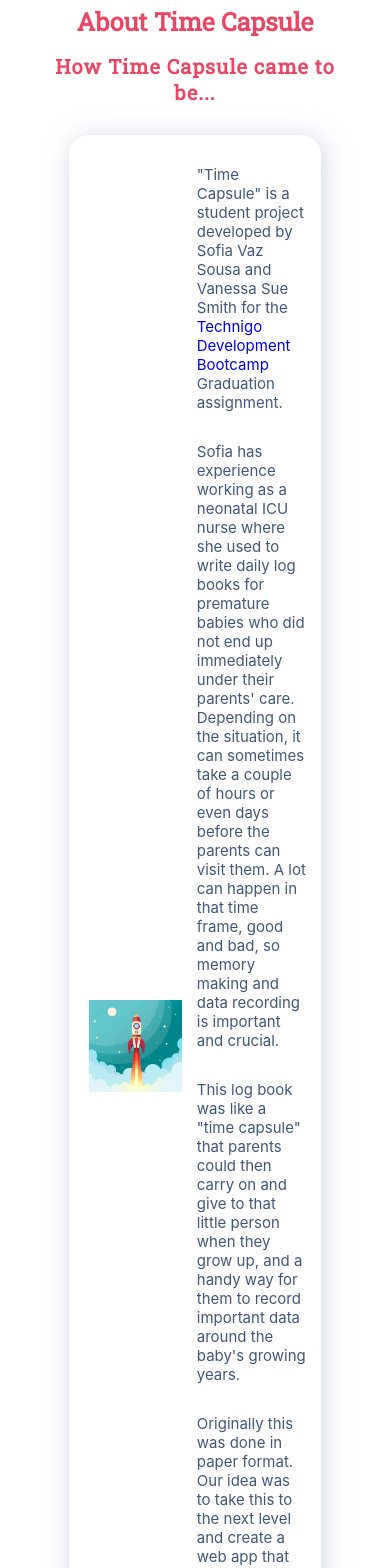
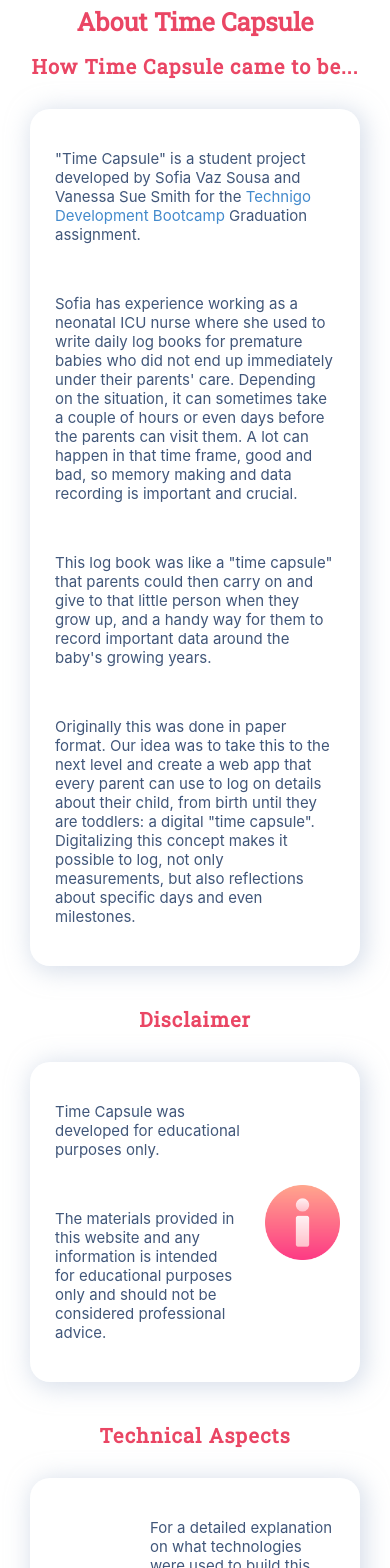
Before and after one commit to VanessaSue27/final-project-frontend, a React (Create React App) app: page /about in a window 390 px wide. Shown: the top 1568 px of the page. Built offline with nearby package versions, Linux system fonts and the light colour scheme.

Commit message:
Add about page responsive design

```diff
--- a/src/pages/AboutPage.js
+++ b/src/pages/AboutPage.js
@@ -83,6 +83,9 @@ export const AboutPage = () => {
         <TextBox>
           <SubTitle>Sofia Vaz Sousa</SubTitle>
           <AboutPageLink href="https://sofiavazs.netlify.app/" target="_blank" rel="noopener noreferrer">Portfolio</AboutPageLink>
+          <Text>Hello! I&apos;m Sofia and I was raised surrounded by MS-DOS and command lines,
+            I worked as a Nurse for 13 years before becoming a developer and I&apos;m an avid VR games player! <span role="img" aria-label="emoji">👾</span>
+          </Text>
         </TextBox>
       </Divider>
       <Divider>
--- a/src/styled-components/GlobalStyles.js
+++ b/src/styled-components/GlobalStyles.js
@@ -237,21 +237,35 @@ display: flex;
 margin-left: 10%;
 flex-direction: column;
 justify-content: center;
+
+  @media (max-width: 668px){
+    width: 100%;
+    margin: 0;
+  }
 `;
 
 export const TextBox = styled.div`
   display: flex;
   flex-direction: column;
+  align-items: center;
   padding: 5px;
 `;
 
 export const Text = styled.p`
   font-size: 15px;
   color: rgb(65,87,122);
+  padding: 10px;
 `;
 
 export const AboutPageLink = styled.a`
-text-decoration: none;
+  text-decoration: none;
+  font-size: 18px;
+  color: rgb(67,138,204);
+  cursor: pointer;
+
+  @media (max-width: 668px){
+    font-size: 15px;
+   }
 `;
 
 export const Divider = styled.div`
@@ -270,19 +284,33 @@ export const Divider = styled.div`
 export const RocketCardImage = styled.img`
   width: 40%;
   padding: 10px;
+
+  @media (max-width: 668px){
+    display: none;
+   }
 `;
 
 export const CardImage = styled.img`
   width: 150px;
   height: 150px;
   padding: 10px;
+
+  @media (max-width: 668px){
+    width: 75px;
+    height: 75px;
+   }
 `;
 
 export const PersonalImage = styled.img`
   width: 200px;
   height: 200px;
-   padding: 10px;
+  padding: 10px;
   border-radius: 120px;
+
+  @media (max-width: 668px){
+    width: 100px;
+    height: 100px;
+   }
 `;
 
 export const WeightGraphContainer = styled.div`
```
